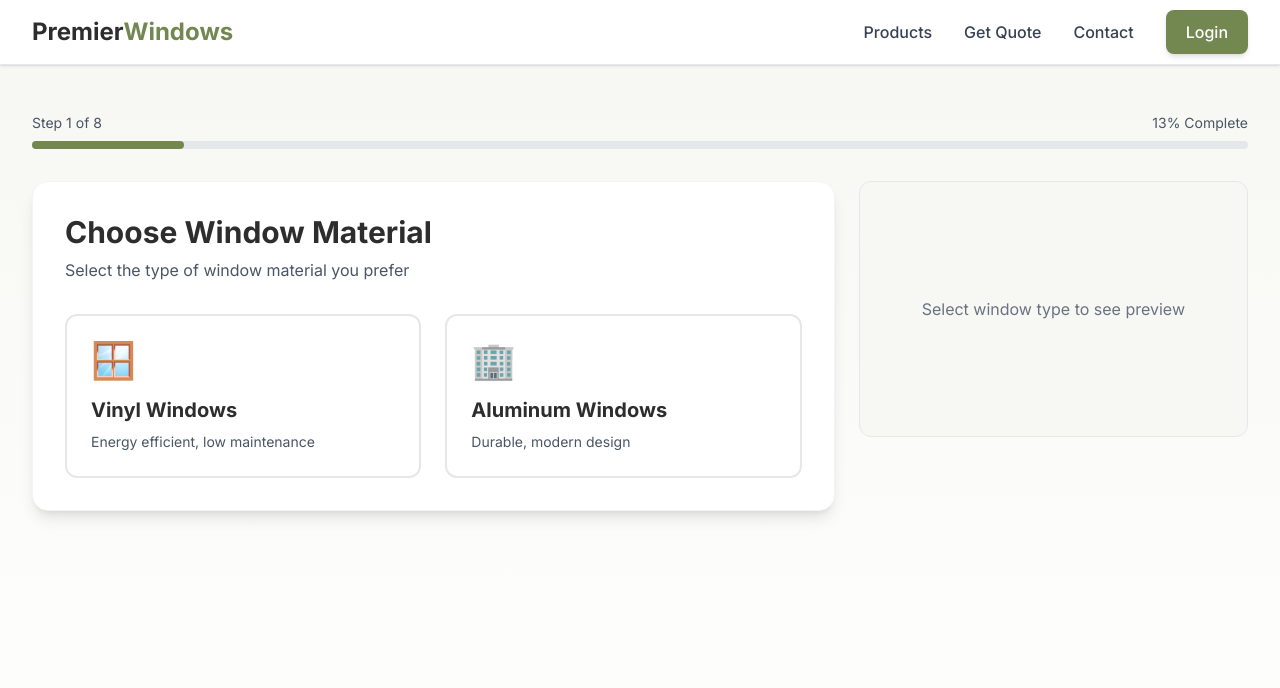
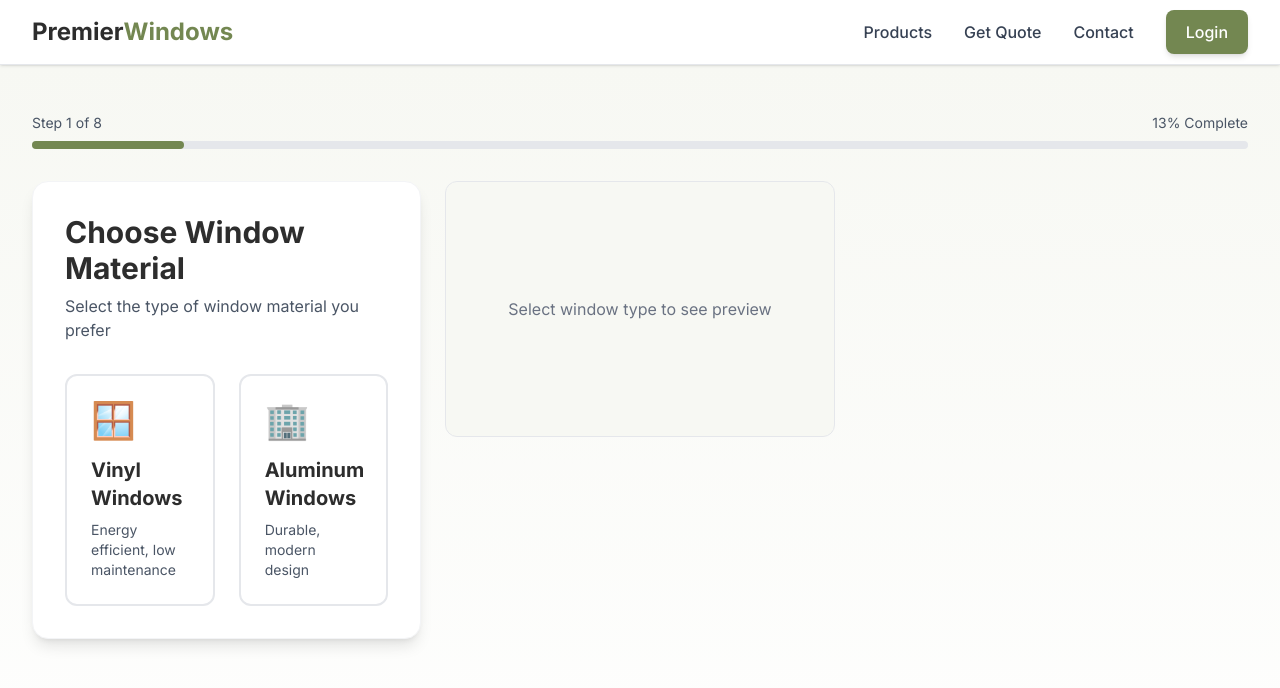
Before and after one commit to jimmyhan-pixel/window-company-website, a Next.js app: page /quotation in a window 1280 px wide. Shown: the top 688 px of the page. Built offline with nearby package versions, Linux system fonts and the light colour scheme.

Commit message:
modify 布局，左中右

```diff
--- a/app/quotation/page.tsx
+++ b/app/quotation/page.tsx
@@ -697,7 +697,8 @@ export default function QuotationPage() {
                 </div>
 
                 <div className="grid lg:grid-cols-3 gap-6">
-                    <div className="lg:col-span-2">
+                    {/* Left Column - Form Content */}
+                    <div className="lg:col-span-1">
 
                         {step === 1 && (
                             <div className="bg-white rounded-2xl shadow-lg p-8 border border-gray-100">
@@ -879,9 +880,9 @@ export default function QuotationPage() {
                         )}
                     </div>
 
+                    {/* Middle Column - Window Preview */}
                     <div className="lg:col-span-1">
-                        <div className="sticky top-8 space-y-4">
-                            <SelectionSummary />
+                        <div className="sticky top-8">
                             <WindowPreview
                                 windowType={formData.windowType}
                                 grids={formData.grids}
@@ -889,6 +890,13 @@ export default function QuotationPage() {
                             />
                         </div>
                     </div>
+
+                    {/* Right Column - Selection Summary */}
+                    <div className="lg:col-span-1">
+                        <div className="sticky top-8">
+                            <SelectionSummary />
+                        </div>
+                    </div>
                 </div>
             </div>
         </div>
```
